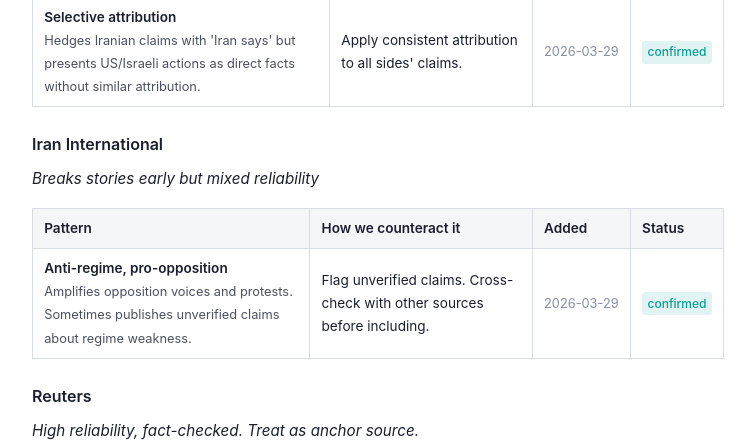
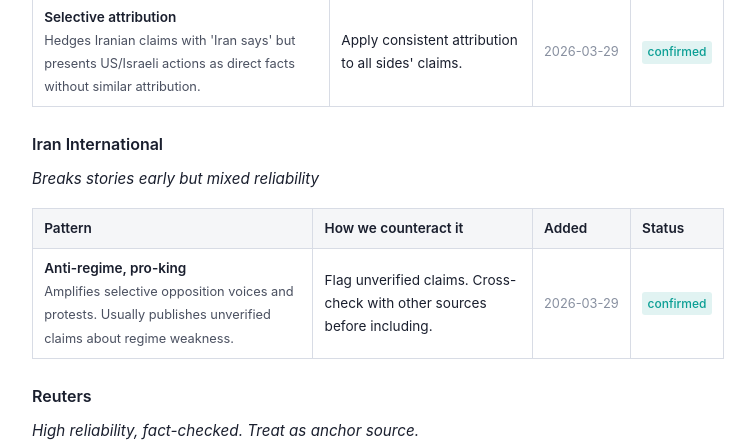
Before and after one commit to k1monfared/news_reader, a Jekyll site: the page built from docs/about.md, in a window 1280 px wide and 900 px high, scrolled down 1590 px. Shown: the top 447 px of the window, without its empty margins (262-1017 px from the left). Built offline with Jekyll 4.4.1, drawn with Linux system fonts in a browser that asks for light colours.

Commit message:
Update Iran International bias: anti-regime pro-king, fix typo
Co-Authored-By: Claude Opus 4.6 (1M context) <noreply@anthropic.com>

```diff
--- a/docs/_data/source_biases.json
+++ b/docs/_data/source_biases.json
@@ -30,8 +30,8 @@
     "display_name": "Iran International",
     "biases": [
       {
-        "pattern": "Anti-regime, pro-opposition",
-        "detail": "Amplifies opposition voices and protests. Sometimes publishes unverified claims about regime weakness.",
+        "pattern": "Anti-regime, pro-king",
+        "detail": "Amplifies selective opposition voices and protests. Usually publishes unverified claims about regime weakness.",
         "debias": "Flag unverified claims. Cross-check with other sources before including.",
         "date_added": "2026-03-29",
         "status": "confirmed"
```
